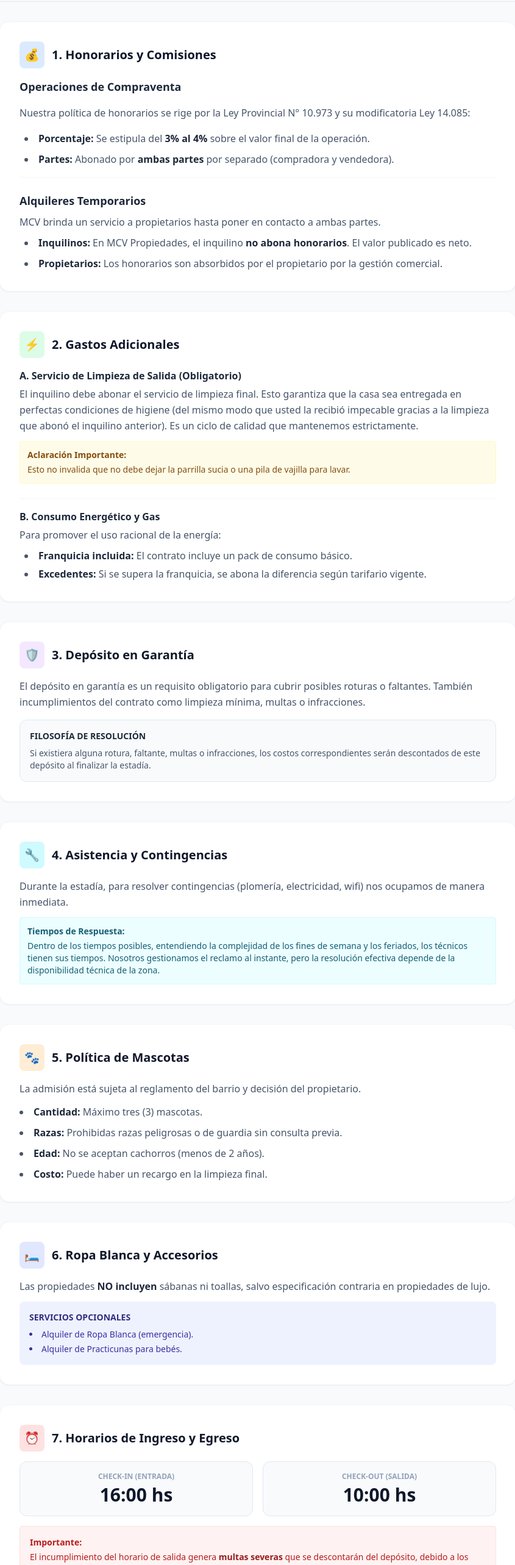
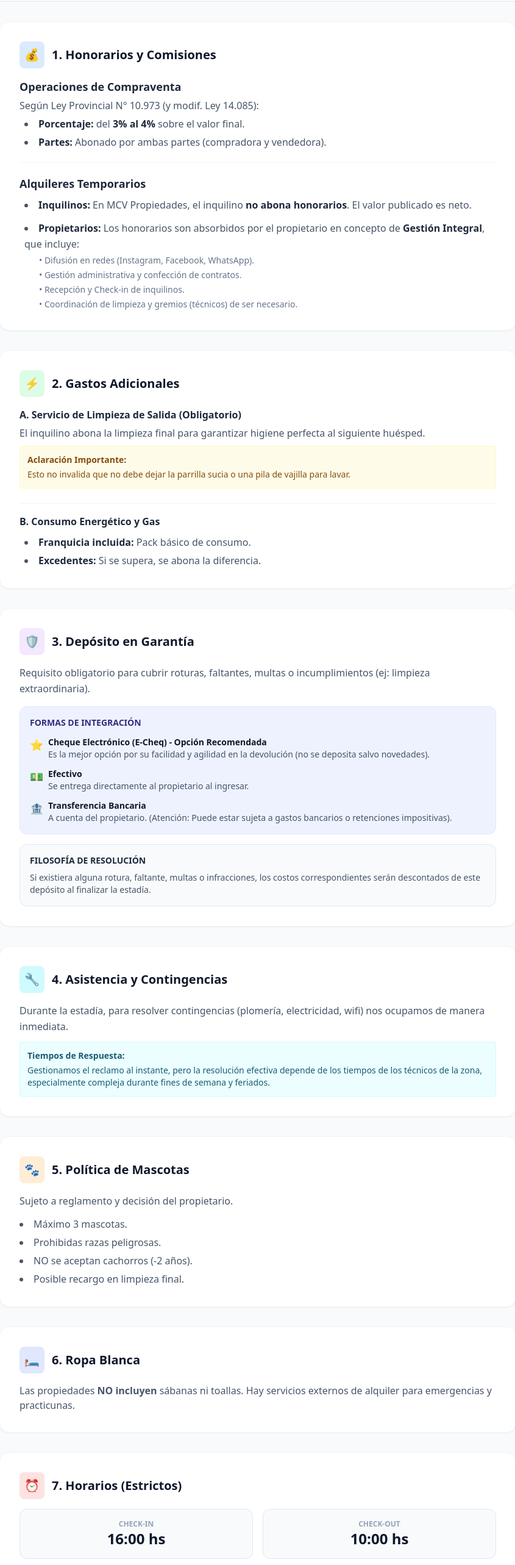
Before and after one commit to MCV-WebMaster/mcv-agente-digital, a Next.js app: page /faq in a window 1280 px wide. Shown: the part 234-2800 px from the top of the page at 61% size, without its empty margins (217-1062 px from the left). Built offline with nearby package versions, Linux system fonts and the light colour scheme.

Commit message:
fix faq final

```diff
--- a/pages/faq.js
+++ b/pages/faq.js
@@ -6,11 +6,9 @@ export default function FAQ() {
       <Head>
         <title>Preguntas Frecuentes | MCV Propiedades</title>
         <meta name="viewport" content="width=device-width, initial-scale=1" />
-        {/* Cargamos Tailwind vía CDN para asegurar el estilo rápido */}
         <script src="https://cdn.tailwindcss.com"></script>
       </Head>
 
-      {/* Encabezado */}
       <header className="bg-white shadow-sm sticky top-0 z-50">
         <div className="max-w-4xl mx-auto px-6 py-5 flex justify-between items-center">
           <div>
@@ -23,10 +21,8 @@ export default function FAQ() {
         </div>
       </header>
 
-      {/* Contenido Principal */}
       <main className="max-w-4xl mx-auto px-6 py-10 space-y-8">
 
-        {/* Título */}
         <div className="text-center pb-6 border-b border-slate-200">
           <h2 className="text-3xl md:text-4xl font-bold text-slate-900 mb-4">Preguntas Frecuentes</h2>
           <p className="text-lg text-slate-600">
@@ -41,24 +37,33 @@ export default function FAQ() {
             <h3 className="text-xl font-bold text-slate-900">1. Honorarios y Comisiones</h3>
           </div>
 
-          <div className="space-y-4 text-slate-600 leading-relaxed">
-            <h4 className="font-bold text-slate-800 text-lg">Operaciones de Compraventa</h4>
-            <p>
-              Nuestra política de honorarios se rige por la Ley Provincial N° 10.973 y su modificatoria Ley 14.085:
-            </p>
-            <ul className="list-disc list-inside pl-2 space-y-2">
-              <li><strong className="text-slate-800">Porcentaje:</strong> Se estipula del <strong className="text-slate-800">3% al 4%</strong> sobre el valor final de la operación.</li>
-              <li><strong className="text-slate-800">Partes:</strong> Abonado por <strong className="text-slate-800">ambas partes</strong> por separado (compradora y vendedora).</li>
-            </ul>
+          <div className="space-y-5 text-slate-600 leading-relaxed">
+            <div>
+                <h4 className="font-bold text-slate-800 text-lg">Operaciones de Compraventa</h4>
+                <p className="mt-1">
+                Según Ley Provincial N° 10.973 (y modif. Ley 14.085):
+                </p>
+                <ul className="list-disc list-inside pl-2 space-y-1 mt-1">
+                <li><strong className="text-slate-800">Porcentaje:</strong> del <strong className="text-slate-800">3% al 4%</strong> sobre el valor final.</li>
+                <li><strong className="text-slate-800">Partes:</strong> Abonado por ambas partes (compradora y vendedora).</li>
+                </ul>
+            </div>
 
-            <div className="mt-6 pt-6 border-t border-slate-100">
+            <div className="pt-5 border-t border-slate-100">
               <h4 className="font-bold text-slate-800 text-lg">Alquileres Temporarios</h4>
-              <p className="mt-2">
-                MCV brinda un servicio a propietarios hasta poner en contacto a ambas partes.
-              </p>
-              <ul className="list-disc list-inside pl-2 mt-2 space-y-2">
-                <li><strong className="text-slate-800">Inquilinos:</strong> En MCV Propiedades, el inquilino <strong className="text-slate-800">no abona honorarios</strong>. El valor publicado es neto.</li>
-                <li><strong className="text-slate-800">Propietarios:</strong> Los honorarios son absorbidos por el propietario por la gestión comercial.</li>
+              <ul className="list-disc list-inside pl-2 mt-2 space-y-3">
+                <li>
+                    <strong className="text-slate-800">Inquilinos:</strong> En MCV Propiedades, el inquilino <strong className="text-slate-800">no abona honorarios</strong>. El valor publicado es neto.
+                </li>
+                <li>
+                    <strong className="text-slate-800">Propietarios:</strong> Los honorarios son absorbidos por el propietario en concepto de <strong className="text-slate-800">Gestión Integral</strong>, que incluye:
+                    <ul className="list-circle pl-6 mt-1 text-sm text-slate-500 space-y-1">
+                        <li>• Difusión en redes (Instagram, Facebook, WhatsApp).</li>
+                        <li>• Gestión administrativa y confección de contratos.</li>
+                        <li>• Recepción y Check-in de inquilinos.</li>
+                        <li>• Coordinación de limpieza y gremios (técnicos) de ser necesario.</li>
+                    </ul>
+                </li>
               </ul>
             </div>
           </div>
@@ -75,21 +80,18 @@ export default function FAQ() {
             <div>
               <h4 className="font-bold text-slate-800">A. Servicio de Limpieza de Salida (Obligatorio)</h4>
               <p className="mt-1">
-                El inquilino debe abonar el servicio de limpieza final. Esto garantiza que la casa sea entregada en perfectas condiciones de higiene (del mismo modo que usted la recibió impecable gracias a la limpieza que abonó el inquilino anterior). Es un ciclo de calidad que mantenemos estrictamente.
+                El inquilino abona la limpieza final para garantizar higiene perfecta al siguiente huésped.
               </p>
-              <div className="bg-yellow-50 text-yellow-800 text-sm p-3 rounded mt-3 border border-yellow-100">
+              <div className="bg-yellow-50 text-yellow-800 text-sm p-3 rounded mt-2 border border-yellow-100">
                 <strong className="block mb-1">Aclaración Importante:</strong>
                 Esto no invalida que no debe dejar la parrilla sucia o una pila de vajilla para lavar.
               </div>
             </div>
             <div className="pt-4 border-t border-slate-100">
               <h4 className="font-bold text-slate-800">B. Consumo Energético y Gas</h4>
-              <p className="mt-1">
-                Para promover el uso racional de la energía:
-              </p>
               <ul className="list-disc list-inside pl-2 mt-2 space-y-1">
-                <li><strong className="text-slate-800">Franquicia incluida:</strong> El contrato incluye un pack de consumo básico.</li>
-                <li><strong className="text-slate-800">Excedentes:</strong> Si se supera la franquicia, se abona la diferencia según tarifario vigente.</li>
+                <li><strong className="text-slate-800">Franquicia incluida:</strong> Pack básico de consumo.</li>
+                <li><strong className="text-slate-800">Excedentes:</strong> Si se supera, se abona la diferencia.</li>
               </ul>
             </div>
           </div>
@@ -104,8 +106,36 @@ export default function FAQ() {
 
           <div className="space-y-4 text-slate-600 leading-relaxed">
             <p>
-              El depósito en garantía es un requisito obligatorio para cubrir posibles roturas o faltantes. También incumplimientos del contrato como limpieza mínima, multas o infracciones.
+              Requisito obligatorio para cubrir roturas, faltantes, multas o incumplimientos (ej: limpieza extraordinaria).
             </p>
+
+            <div className="bg-indigo-50 p-4 rounded-xl border border-indigo-100">
+                <h4 className="font-bold text-indigo-900 text-sm uppercase mb-3">Formas de Integración</h4>
+                <ul className="space-y-3 text-sm">
+                    <li className="flex items-start gap-2">
+                        <span className="text-lg">⭐</span>
+                        <div>
+                            <strong className="text-slate-900 block">Cheque Electrónico (E-Cheq) - Opción Recomendada</strong>
+                            <span className="text-slate-600">Es la mejor opción por su facilidad y agilidad en la devolución (no se deposita salvo novedades).</span>
+                        </div>
+                    </li>
+                    <li className="flex items-start gap-2">
+                        <span className="text-lg">💵</span>
+                        <div>
+                            <strong className="text-slate-900 block">Efectivo</strong>
+                            <span className="text-slate-600">Se entrega directamente al propietario al ingresar.</span>
+                        </div>
+                    </li>
+                    <li className="flex items-start gap-2">
+                        <span className="text-lg">🏦</span>
+                        <div>
+                            <strong className="text-slate-900 block">Transferencia Bancaria</strong>
+                            <span className="text-slate-600">A cuenta del propietario. (Atención: Puede estar sujeta a gastos bancarios o retenciones impositivas).</span>
+                        </div>
+                    </li>
+                </ul>
+            </div>
+
             <div className="bg-slate-50 p-4 rounded-xl border border-slate-200">
               <h4 className="font-bold text-slate-800 text-sm uppercase mb-2">Filosofía de Resolución</h4>
               <p className="text-sm">
@@ -121,14 +151,13 @@ export default function FAQ() {
             <span className="bg-cyan-100 text-cyan-700 p-2 rounded-lg text-xl">🔧</span>
             <h3 className="text-xl font-bold text-slate-900">4. Asistencia y Contingencias</h3>
           </div>
-
           <div className="space-y-3 text-slate-600 leading-relaxed">
             <p>
               Durante la estadía, para resolver contingencias (plomería, electricidad, wifi) nos ocupamos de manera inmediata.
             </p>
             <p className="text-sm bg-cyan-50 text-cyan-800 p-3 rounded border border-cyan-100">
               <strong className="block mb-1">Tiempos de Respuesta:</strong>
-              Dentro de los tiempos posibles, entendiendo la complejidad de los fines de semana y los feriados, los técnicos tienen sus tiempos. Nosotros gestionamos el reclamo al instante, pero la resolución efectiva depende de la disponibilidad técnica de la zona.
+              Gestionamos el reclamo al instante, pero la resolución efectiva depende de los tiempos de los técnicos de la zona, especialmente compleja durante fines de semana y feriados.
             </p>
           </div>
         </section>
@@ -139,14 +168,13 @@ export default function FAQ() {
             <span className="bg-orange-100 text-orange-700 p-2 rounded-lg text-xl">🐾</span>
             <h3 className="text-xl font-bold text-slate-900">5. Política de Mascotas</h3>
           </div>
-
           <div className="space-y-3 text-slate-600 leading-relaxed">
-            <p>La admisión está sujeta al reglamento del barrio y decisión del propietario.</p>
-            <ul className="list-disc list-inside space-y-2">
-              <li><strong className="text-slate-800">Cantidad:</strong> Máximo tres (3) mascotas.</li>
-              <li><strong className="text-slate-800">Razas:</strong> Prohibidas razas peligrosas o de guardia sin consulta previa.</li>
-              <li><strong className="text-slate-800">Edad:</strong> No se aceptan cachorros (menos de 2 años).</li>
-              <li><strong className="text-slate-800">Costo:</strong> Puede haber un recargo en la limpieza final.</li>
+            <p>Sujeto a reglamento y decisión del propietario.</p>
+            <ul className="list-disc list-inside space-y-1">
+              <li>Máximo 3 mascotas.</li>
+              <li>Prohibidas razas peligrosas.</li>
+              <li>NO se aceptan cachorros (-2 años).</li>
+              <li>Posible recargo en limpieza final.</li>
             </ul>
           </div>
         </section>
@@ -155,49 +183,36 @@ export default function FAQ() {
         <section className="bg-white rounded-2xl shadow-sm p-6 md:p-8 border border-slate-100">
           <div className="flex items-center gap-3 mb-4">
             <span className="bg-indigo-100 text-indigo-700 p-2 rounded-lg text-xl">🛏️</span>
-            <h3 className="text-xl font-bold text-slate-900">6. Ropa Blanca y Accesorios</h3>
+            <h3 className="text-xl font-bold text-slate-900">6. Ropa Blanca</h3>
           </div>
-
-          <div className="space-y-3 text-slate-600 leading-relaxed">
-            <p>
-              Las propiedades <strong className="text-slate-800">NO incluyen</strong> sábanas ni toallas, salvo especificación contraria en propiedades de lujo.
-            </p>
-            <div className="bg-indigo-50 p-4 rounded-lg mt-2">
-              <h5 className="font-bold text-indigo-900 text-sm uppercase mb-2">Servicios Opcionales</h5>
-              <ul className="list-disc list-inside text-indigo-800 text-sm space-y-1">
-                <li>Alquiler de Ropa Blanca (emergencia).</li>
-                <li>Alquiler de Practicunas para bebés.</li>
-              </ul>
-            </div>
-          </div>
+          <p className="text-slate-600">
+             Las propiedades <strong>NO incluyen</strong> sábanas ni toallas. Hay servicios externos de alquiler para emergencias y practicunas.
+          </p>
         </section>
 
         {/* 7. HORARIOS */}
         <section className="bg-white rounded-2xl shadow-sm p-6 md:p-8 border border-slate-100">
           <div className="flex items-center gap-3 mb-4">
             <span className="bg-red-100 text-red-700 p-2 rounded-lg text-xl">⏰</span>
-            <h3 className="text-xl font-bold text-slate-900">7. Horarios de Ingreso y Egreso</h3>
+            <h3 className="text-xl font-bold text-slate-900">7. Horarios (Estrictos)</h3>
           </div>
-
-          <div className="grid md:grid-cols-2 gap-4 text-slate-600">
+          <div className="grid md:grid-cols-2 gap-4 text-slate-600 mb-4">
             <div className="bg-slate-50 p-4 rounded-xl border border-slate-200 text-center">
-              <span className="block text-xs font-bold text-slate-400 uppercase">Check-in (Entrada)</span>
-              <strong className="text-3xl text-slate-900 block mt-1">16:00 hs</strong>
+              <span className="block text-xs font-bold text-slate-400 uppercase">Check-in</span>
+              <strong className="text-2xl text-slate-900">16:00 hs</strong>
             </div>
             <div className="bg-slate-50 p-4 rounded-xl border border-slate-200 text-center">
-              <span className="block text-xs font-bold text-slate-400 uppercase">Check-out (Salida)</span>
-              <strong className="text-3xl text-slate-900 block mt-1">10:00 hs</strong>
+              <span className="block text-xs font-bold text-slate-400 uppercase">Check-out</span>
+              <strong className="text-2xl text-slate-900">10:00 hs</strong>
             </div>
           </div>
-          <p className="mt-4 text-sm text-red-700 bg-red-50 p-4 rounded border border-red-100">
-            <strong className="block mb-1">Importante:</strong>
-            El incumplimiento del horario de salida genera <strong className="text-red-800">multas severas</strong> que se descontarán del depósito, debido a los problemas operativos que causa al siguiente ingreso.
+          <p className="text-sm text-red-700 bg-red-50 p-4 rounded border border-red-100">
+            <strong>Importante:</strong> El incumplimiento del horario de salida genera multas severas.
           </p>
         </section>
 
       </main>
 
-      {/* Footer */}
       <footer className="bg-slate-900 text-slate-400 py-8 mt-12 text-center">
         <div className="max-w-4xl mx-auto px-6">
           <p className="font-semibold text-white">MCV Propiedades</p>
```
Also changed, not shown: pages/api/chat.js (+5 -7 lines).
